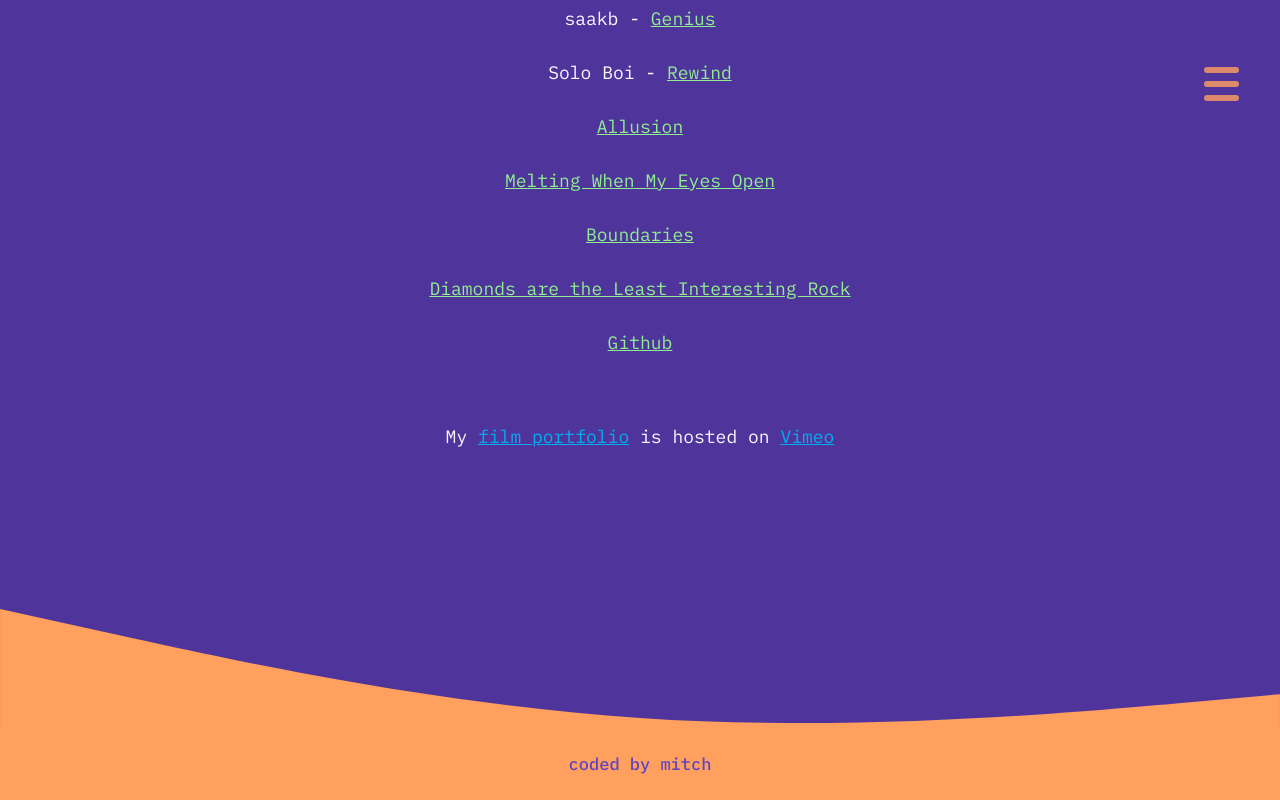
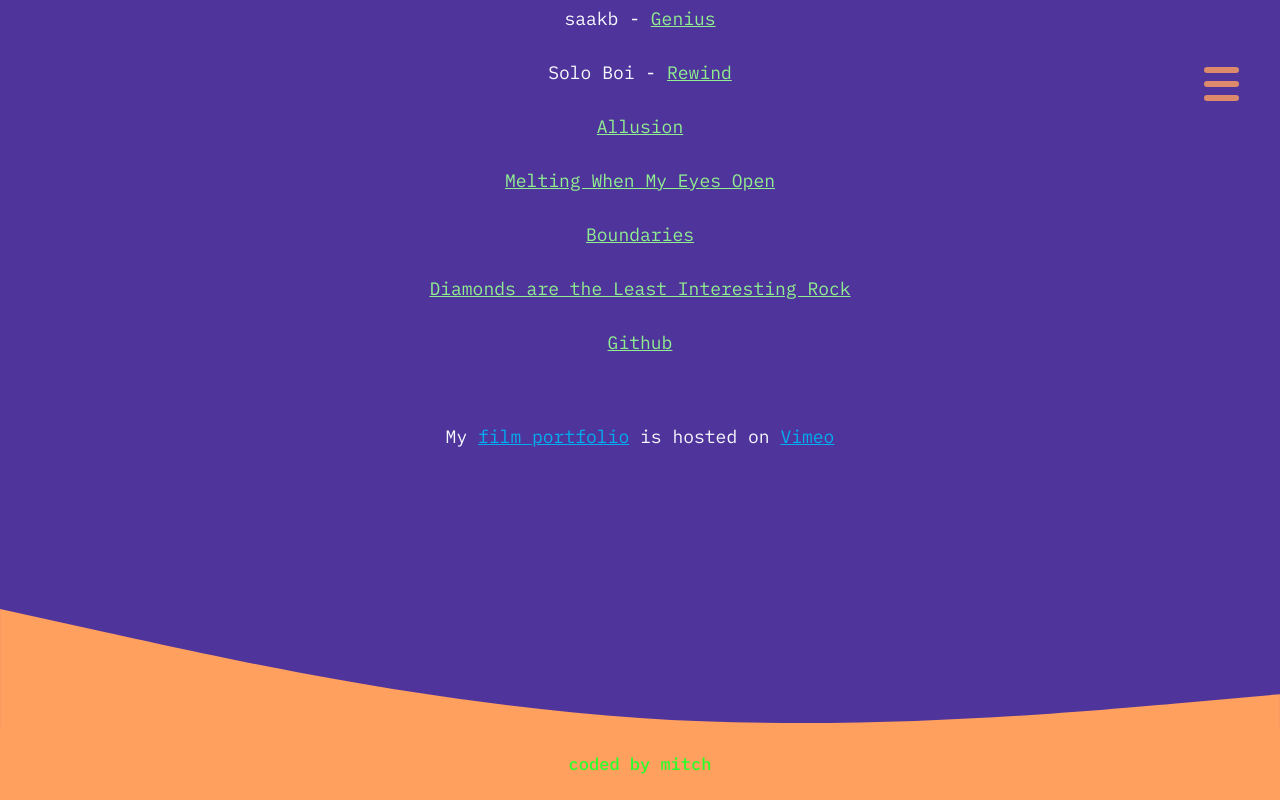
Before and after one commit to mitchelreed/madeByMitchPortfolio, a plain HTML site: page index.html in a window 1280 px wide. In both pictures the pointer is over the link "coded by mitch". Shown: the part 970-1770 px from the top of the page. Drawn offline with nearby package versions, Linux system fonts and the light colour scheme.

Commit message:
added green

```diff
--- a/styles/styles.css
+++ b/styles/styles.css
@@ -806,7 +806,7 @@
 }
 
 footer .madeByMitch:hover {
-  color: #6344bf;
+  color: #29ff29;
 }
 
 html {
```
